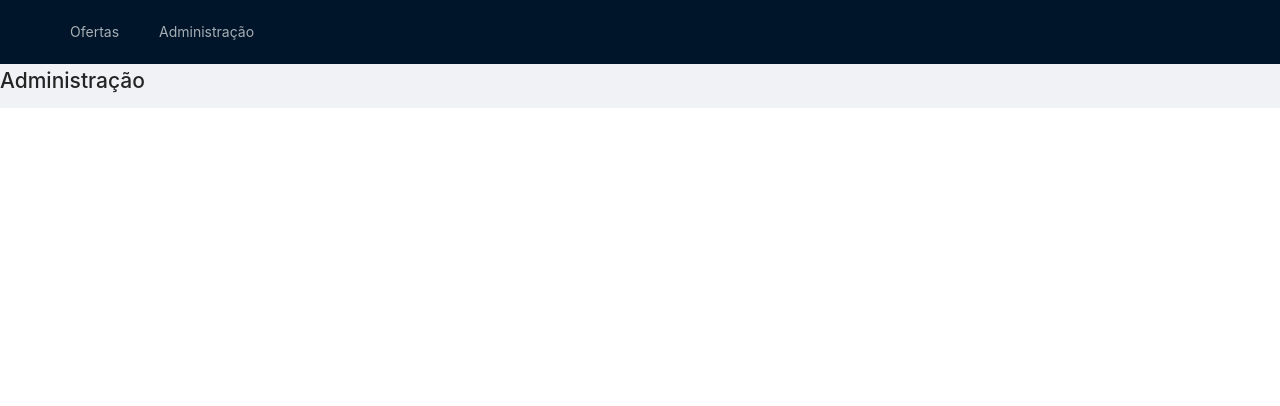
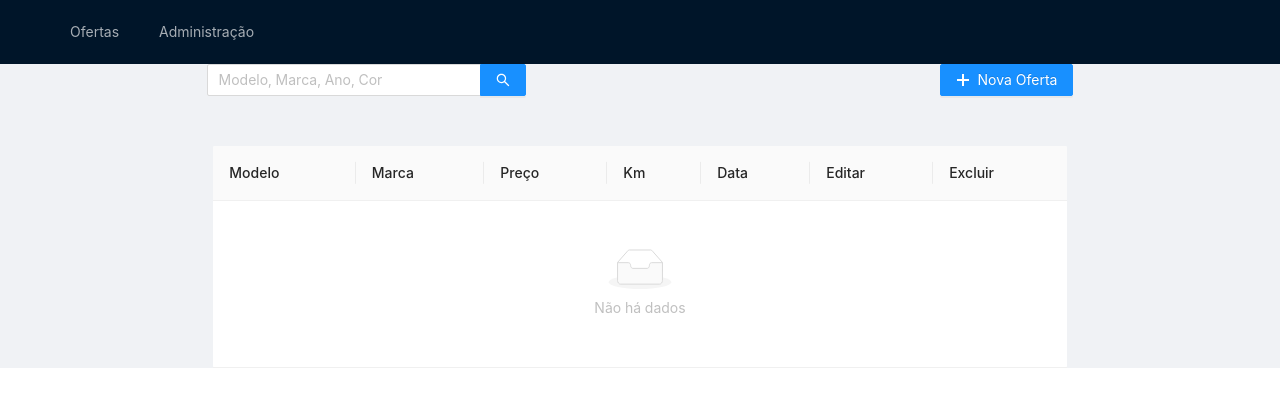
Before and after one commit to victorbzrra/else-vehicles-react, a React (Create React App) app: page /admin in a window 1280 px wide. Shown: the top 406 px of the page. Built offline with nearby package versions, Linux system fonts and the light colour scheme.

Commit message:
:construction: feat: construindo tela de administração.

```diff
--- a/src/pages/Admin/index.tsx
+++ b/src/pages/Admin/index.tsx
@@ -1,5 +1,50 @@
+import { Col, Row, Input, Button, Table } from "antd";
+import { PlusOutlined } from '@ant-design/icons';
+
 export function Admin() {
+  const { Search } = Input;
+
+  const columns = [
+    {
+      title: 'Modelo'
+    },
+    {
+      title: 'Marca'
+    },
+    {
+      title: 'Preço'
+    },
+    {
+      title: 'Km'
+    },
+    {
+      title: 'Data'
+    },
+    {
+      title: 'Editar'
+    },
+    {
+      title: 'Excluir'
+    }
+  ];
+
   return (
-    <h1>Administração</h1>
-  )
+    <>
+      <Row justify="space-around" style={{ marginBottom: 50, minWidth: 550 }}>
+        <Col xl={6} lg={6}>
+          <Search placeholder="Modelo, Marca, Ano, Cor" enterButton />
+        </Col>
+        <Col>
+          <Button type="primary" icon={<PlusOutlined />}>
+            Nova Oferta
+          </Button>
+        </Col>
+      </Row>
+      <Row justify="center" style={{minWidth: 550}}>
+        <Col md={16} xl={16} lg={16}>
+          <Table columns={columns} />
+        </Col>
+      </Row>
+    </>
+  );
 }
```
